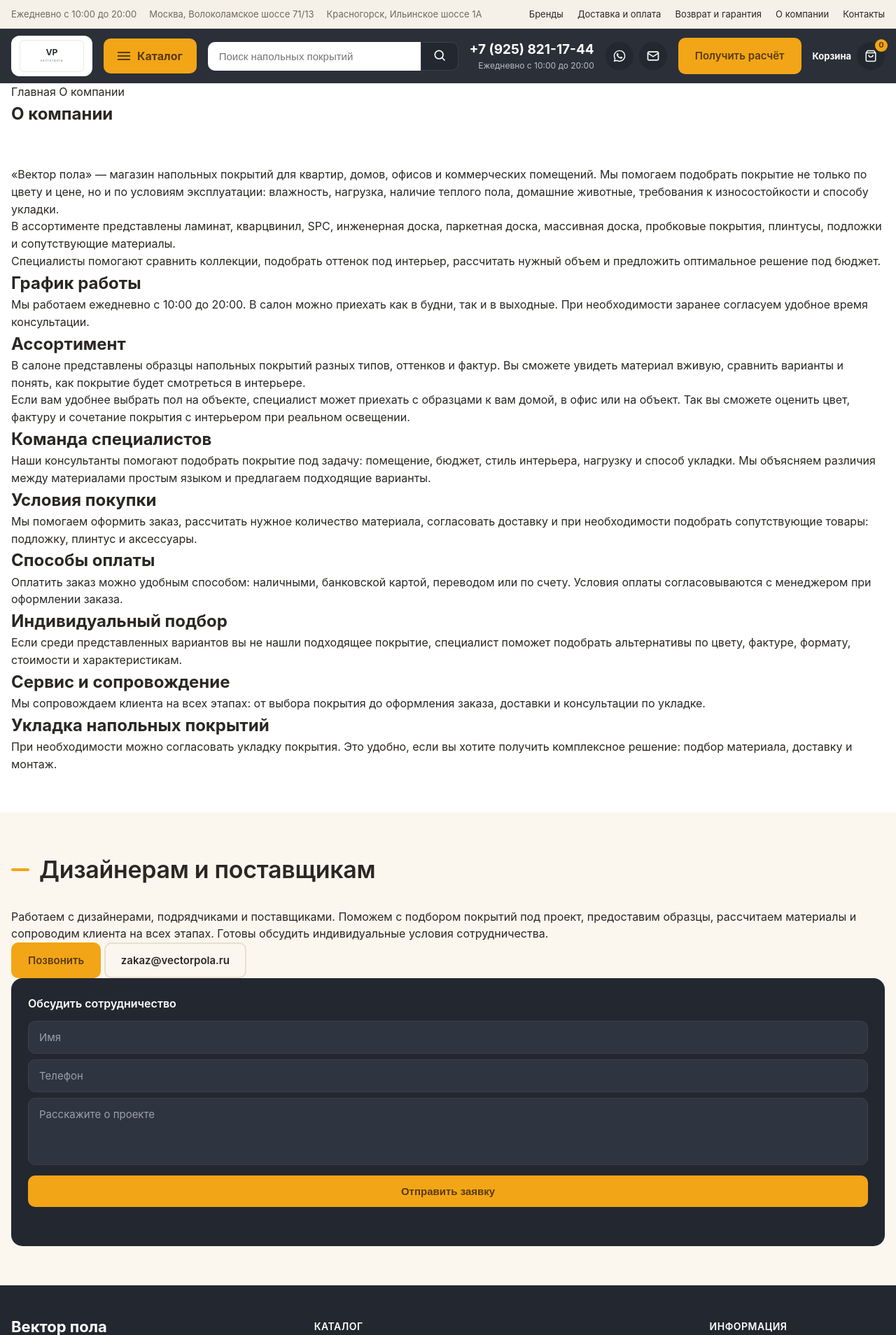
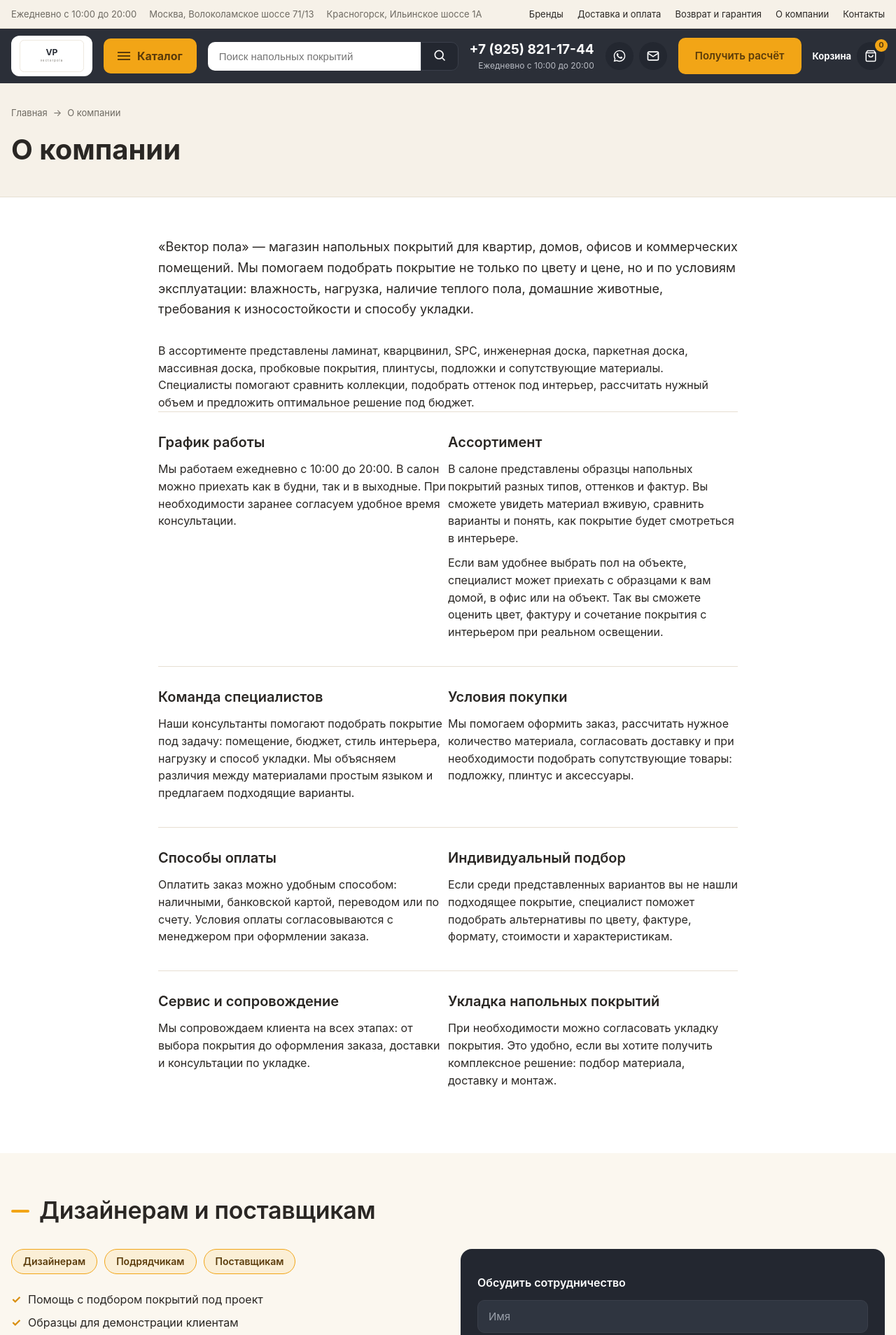
Before and after one commit to AstroZombie1950/vectorpola, a PHP site: page /about/ in a window 1280 px wide. Shown: the top 1908 px of the page at 70% size. Run offline with PHP 8.4, Linux system fonts and the light colour scheme.

Commit message:
fixes v1

```diff
--- a/about/index.php
+++ b/about/index.php
@@ -109,15 +109,34 @@ $canonical = 'https://vectorpola.ru/about/';
 	<!-- ============ ДИЗАЙНЕРАМ И ПОСТАВЩИКАМ ============ -->
 	<section class="section section--soft">
 		<div class="container">
+			<div class="section-head"><h2>Дизайнерам и поставщикам</h2></div>
+
 			<div class="collab-block">
 				<div>
-					<div class="section-head"><h2>Дизайнерам и поставщикам</h2></div>
-					<p>Работаем с дизайнерами, подрядчиками и поставщиками. Поможем с подбором покрытий под проект, предоставим образцы, рассчитаем материалы и сопроводим клиента на всех этапах. Готовы обсудить индивидуальные условия сотрудничества.</p>
+					<!-- Кому подходит -->
+					<div class="collab-audience">
+						<span>Дизайнерам</span>
+						<span>Подрядчикам</span>
+						<span>Поставщикам</span>
+					</div>
+
+					<!-- Что предлагаем -->
+					<ul class="check-list" style="margin-top: 24px;">
+						<li>Помощь с подбором покрытий под проект</li>
+						<li>Образцы для демонстрации клиентам</li>
+						<li>Расчёт материалов под объект</li>
+						<li>Сопровождение клиента на всех этапах</li>
+						<li>Индивидуальные условия сотрудничества</li>
+					</ul>
+
+					<!-- Прямые контакты -->
 					<div class="collab-contacts">
 						<a href="tel:+79258211744" class="btn btn--accent">Позвонить</a>
 						<a href="mailto:zakaz@vectorpola.ru" class="btn btn--outline">zakaz@vectorpola.ru</a>
 					</div>
 				</div>
+
+				<!-- Форма -->
 				<form class="cta-form" autocomplete="off">
 					<input type="hidden" name="source" value="О компании — Дизайнерам">
 					<p class="cta-form__title">Обсудить сотрудничество</p>
@@ -132,6 +151,11 @@ $canonical = 'https://vectorpola.ru/about/';
 						<span class="field-error"></span>
 					</div>
 					<div>
+						<input type="email" name="email" placeholder="E-mail" aria-label="E-mail"
+							data-required data-error-empty="Введите e-mail">
+						<span class="field-error"></span>
+					</div>
+					<div>
 						<textarea name="comment" placeholder="Расскажите о проекте" aria-label="Комментарий"></textarea>
 						<span class="field-error"></span>
 					</div>
@@ -142,7 +166,7 @@ $canonical = 'https://vectorpola.ru/about/';
 		</div>
 	</section>
 
-    <?php include $_SERVER['DOCUMENT_ROOT'] . '/source/include/footer.php'; ?>
+<?php include $_SERVER['DOCUMENT_ROOT'] . '/source/include/footer.php'; ?>
 
 	<script src="/source/js/main.js"></script>
 </body>
--- a/returns/index.php
+++ b/returns/index.php
@@ -73,7 +73,6 @@ $canonical = 'https://vectorpola.ru/returns/';
 			<div class="info-block">
 				<h2>Важно перед укладкой</h2>
 				<p>Перед укладкой обязательно проверьте артикул, цвет, количество упаковок и целостность материала. После начала монтажа товар считается принятым по внешнему виду.</p>
-				<div class="notice">После начала укладки претензии по внешнему виду не принимаются.</div>
 			</div>
 
 		</div>
--- /dev/null
+++ b/source/css/inner-pages.css
@@ -0,0 +1,102 @@
+/* ===================================================
+   Стили внутренних страниц
+   Подключать после main.css
+   =================================================== */
+
+/* ===== Hero страницы (не главная) ===== */
+.page-hero { background: var(--bg-cream); border-bottom: 1px solid var(--line); padding: 32px 0 36px; }
+.page-hero h1 { font-size: clamp(26px, 4vw, 40px); font-weight: var(--fw-h1); margin-top: 12px; }
+.page-hero__sub { color: var(--muted); font-size: 17px; max-width: 680px; margin-top: 12px; }
+.page-hero__actions { display: flex; flex-wrap: wrap; gap: 12px; margin-top: 20px; }
+
+/* ===== Хлебные крошки ===== */
+.breadcrumb { display: flex; align-items: center; gap: 8px; font-size: 13px; color: var(--muted); flex-wrap: wrap; }
+.breadcrumb a { color: var(--muted); }
+.breadcrumb a:hover { color: var(--accent-dark); }
+.breadcrumb span::before { content: "→"; margin-right: 8px; }
+
+/* ===== Контентная колонка (читаемая ширина) ===== */
+.inner-content { max-width: 860px; }
+
+/* ===== Вводный абзац ===== */
+.lead-text { font-size: 18px; color: var(--ink); margin-bottom: 32px; line-height: 1.65; }
+
+/* ===== Блок с подзаголовком ===== */
+.info-block { margin-bottom: 36px; }
+.info-block h2 { font-size: 20px; font-weight: var(--fw-semibold); margin-bottom: 10px; }
+.info-block p + p { margin-top: 10px; }
+
+/* ===== Информационная сетка (О компании) ===== */
+.info-grid { display: grid; gap: 0; }
+.info-grid .info-block { border-top: 1px solid var(--line); padding-top: 28px; }
+
+/* ===== Уведомление/важно ===== */
+.notice {
+	background: var(--accent-soft); border-left: 3px solid var(--accent);
+	padding: 12px 16px; border-radius: 0 var(--radius) var(--radius) 0;
+	font-size: 15px; margin-top: 14px;
+}
+
+/* ===== Список с галочками ===== */
+.check-list { list-style: none; margin-top: 14px; display: flex; flex-direction: column; gap: 8px; }
+.check-list li { padding-left: 24px; position: relative; }
+.check-list li::before { content: "✓"; position: absolute; left: 0; color: var(--accent-dark); font-weight: 700; }
+
+/* ===== Таблица условий ===== */
+.info-table { width: 100%; border-collapse: collapse; margin-top: 14px; }
+.info-table td { padding: 12px 14px; border: 1px solid var(--line); font-size: 15px; vertical-align: top; }
+.info-table td:first-child { color: var(--muted); white-space: nowrap; width: 40%; }
+.info-table--compact td:first-child { width: 30%; }
+
+@media (max-width: 600px) {
+	.info-table td:first-child { white-space: normal; width: auto; }
+	.info-table tr { display: grid; }
+	.info-table td { border-bottom: none; }
+	.info-table tr:not(:last-child) td:last-child { border-bottom: 1px solid var(--line); }
+}
+
+/* ===== Страница контактов ===== */
+.contacts-top { display: flex; flex-wrap: wrap; gap: 28px; justify-content: space-between; align-items: flex-start; margin-bottom: 40px; }
+.contacts-info { display: flex; flex-direction: column; gap: 16px; }
+.contact-item { display: flex; gap: 12px; align-items: flex-start; }
+.contact-item svg { flex-shrink: 0; margin-top: 2px; color: var(--accent-dark); }
+.contact-item b { display: block; font-size: 13px; color: var(--muted); margin-bottom: 2px; font-weight: var(--fw-medium); }
+.contact-item a, .contact-item span { font-size: 16px; font-weight: var(--fw-medium); }
+.contact-item a:hover { color: var(--accent-dark); }
+.contacts-actions { display: flex; flex-wrap: wrap; gap: 12px; }
+
+/* Карточки салонов */
+.salons-grid { display: grid; grid-template-columns: 1fr; gap: 16px; margin-bottom: 32px; }
+.salon-card { background: var(--bg-cream); border: 1px solid var(--line); border-radius: var(--radius-lg); padding: 24px; }
+.salon-card__badge { display: inline-block; background: var(--accent); color: var(--on-accent); font-size: 12px; font-weight: var(--fw-bold); padding: 3px 10px; border-radius: 20px; margin-bottom: 10px; }
+.salon-card h2 { font-size: 20px; font-weight: var(--fw-semibold); margin-bottom: 6px; }
+.salon-card p { color: var(--muted); font-size: 15px; margin-bottom: 16px; }
+
+/* Карта */
+.map-wrap { border-radius: var(--radius-lg); overflow: hidden; border: 1px solid var(--line); }
+.map-wrap iframe { display: block; width: 100%; height: 400px; border: none; }
+.map-placeholder { height: 400px; background: var(--bg-cream); display: flex; align-items: center; justify-content: center; color: var(--muted); }
+
+/* ===== Страница О компании: блок дизайнерам ===== */
+.collab-block { display: grid; grid-template-columns: 1fr; gap: 36px; }
+.collab-block p { font-size: 16px; margin-top: 12px; }
+.collab-contacts { display: flex; flex-wrap: wrap; gap: 12px; margin-top: 20px; }
+.cta-form__title { font-weight: var(--fw-semibold); font-size: 16px; color: #fff; }
+
+/* ===== Адаптив внутренних страниц ===== */
+@media (min-width: 768px) {
+	.salons-grid { grid-template-columns: 1fr 1fr; }
+	.collab-block { grid-template-columns: 1fr 1fr; }
+	.info-grid { grid-template-columns: 1fr 1fr; }
+}
+
+/* Теги аудитории (дизайнерам / подрядчикам / поставщикам) */
+.collab-audience { display: flex; flex-wrap: wrap; gap: 10px; margin-bottom: 8px; }
+.collab-audience span {
+	background: var(--accent-soft); border: 1px solid var(--accent);
+	color: var(--on-accent); font-weight: var(--fw-semibold); font-size: 14px;
+	padding: 6px 16px; border-radius: 40px;
+}
+
+/* Якорный сдвиг — компенсируем высоту sticky-шапки */
+[id] { scroll-margin-top: calc(78px + 12px); }
--- a/source/css/main.css
+++ b/source/css/main.css
@@ -346,3 +346,6 @@ body.menu-open { position: fixed; width: 100%; overflow: hidden; }
 	.cart span:not(.count) { display: none; }
 	.contacts .phone { font-size: 16px; }
 }
+
+/* Якорный сдвиг — компенсируем высоту sticky-шапки (~78px + зазор) */
+[id] { scroll-margin-top: 90px; }
--- a/source/js/main.js
+++ b/source/js/main.js
@@ -1,73 +1,79 @@
-/* Кнопка «наверх» */
-const toTop = document.getElementById('toTop');
-window.addEventListener('scroll', () => {
-	toTop.classList.toggle('show', window.scrollY > 400);
-});
-toTop.addEventListener('click', () => window.scrollTo({ top: 0, behavior: 'smooth' }));
-
-/* Динамический год в футере */
+/* ===== Год в футере ===== */
 const yearEl = document.getElementById('currentYear');
 if (yearEl) yearEl.textContent = new Date().getFullYear();
 
-/* FAQ: плавная анимация высоты */
-document.querySelectorAll('.faq details').forEach(d => {
-	const summary = d.querySelector('summary');
-	const ans = d.querySelector('.ans');
-	summary.addEventListener('click', e => {
-		e.preventDefault();
-		if (d.open) {
-			/* закрытие: из текущей высоты в 0 */
+/* ===== Кнопка «наверх» ===== */
+const toTop = document.getElementById('toTop');
+if (toTop) {
+	window.addEventListener('scroll', () => {
+		toTop.classList.toggle('show', window.scrollY > 400);
+	});
+	toTop.addEventListener('click', () => window.scrollTo({ top: 0, behavior: 'smooth' }));
+}
+
+/* ===== Якорные ссылки со сдвигом на высоту шапки ===== */
+document.addEventListener('click', e => {
+	const link = e.target.closest('a[href^="#"]');
+	if (!link) return;
+	const id = link.getAttribute('href').slice(1);
+	if (!id) return;
+	const target = document.getElementById(id);
+	if (!target) return;
+	e.preventDefault();
+	const header = document.querySelector('.header');
+	const offset = header ? header.offsetHeight + 12 : 80;
+	const top = target.getBoundingClientRect().top + window.scrollY - offset;
+	window.scrollTo({ top, behavior: 'smooth' });
+});
+
+/* ===== FAQ: плавное открытие ===== */
+document.querySelectorAll('.faq details').forEach(details => {
+	const ans = details.querySelector('.ans');
+	const ansIn = details.querySelector('.ans-in');
+	if (!ans || !ansIn) return;
+
+	details.addEventListener('toggle', () => {
+		if (details.open) {
+			ans.style.height = ansIn.offsetHeight + 'px';
+		} else {
 			ans.style.height = ans.scrollHeight + 'px';
 			requestAnimationFrame(() => { ans.style.height = '0'; });
-			ans.addEventListener('transitionend', function end() {
-				d.open = false; ans.style.height = ''; ans.removeEventListener('transitionend', end);
-			}, { once: true });
-		} else {
-			/* открытие: из 0 в реальную высоту, затем снимаем inline */
-			d.open = true;
-			ans.style.height = '0';
-			requestAnimationFrame(() => { ans.style.height = ans.scrollHeight + 'px'; });
-			ans.addEventListener('transitionend', function end() {
-				ans.style.height = ''; ans.removeEventListener('transitionend', end);
-			}, { once: true });
 		}
 	});
 });
 
-/* Мобильное меню: открытие/закрытие, скролл-лок, Escape */
+/* ===== Мобильное меню ===== */
 const burger = document.getElementById('mobileBurger');
-const mmenu = document.getElementById('mobileMenu');
-const mmClose = mmenu.querySelector('.mm-close');
-const openMenu = () => {
-	/* Сохраняем текущий скролл и фиксируем страницу */
-	const scrollY = window.scrollY;
-	document.body.style.top = `-${scrollY}px`;
+const menu   = document.getElementById('mobileMenu');
+const close  = menu?.querySelector('.mm-close');
+
+function openMenu() {
+	menu.classList.add('open');
+	menu.setAttribute('aria-hidden', 'false');
 	document.body.classList.add('menu-open');
-	mmenu.classList.add('open');
-	mmenu.setAttribute('aria-hidden', 'false');
-};
-const closeMenu = () => {
-	/* Снимаем фиксацию и восстанавливаем позицию скролла */
-	const scrollY = parseInt(document.body.style.top || '0') * -1;
+}
+function closeMenu() {
+	menu.classList.remove('open');
+	menu.setAttribute('aria-hidden', 'true');
 	document.body.classList.remove('menu-open');
-	document.body.style.top = '';
-	window.scrollTo(0, scrollY);
-	mmenu.classList.remove('open');
-	mmenu.setAttribute('aria-hidden', 'true');
-};
-burger.addEventListener('click', openMenu);
-mmClose.addEventListener('click', closeMenu);
-/* закрытие по клику на любую ссылку меню */
-mmenu.querySelectorAll('a').forEach(a => a.addEventListener('click', closeMenu));
-/* закрытие по Escape */
-document.addEventListener('keydown', e => { if (e.key === 'Escape' && mmenu.classList.contains('open')) closeMenu(); });
-/* авто-закрытие при переходе на десктоп */
-window.addEventListener('resize', () => { if (window.innerWidth > 900 && mmenu.classList.contains('open')) closeMenu(); });
+}
+
+if (burger) burger.addEventListener('click', openMenu);
+if (close)  close.addEventListener('click', closeMenu);
+
+/* Закрытие по клику на ссылку внутри меню */
+menu?.querySelectorAll('a').forEach(a => a.addEventListener('click', closeMenu));
+
+/* Закрытие по Escape */
+document.addEventListener('keydown', e => { if (e.key === 'Escape') closeMenu(); });
+
+/* Закрытие при расширении окна выше мобильной точки */
+window.addEventListener('resize', () => { if (window.innerWidth > 900) closeMenu(); });
+
 /* ===== Телефонная маска ===== */
 function applyPhoneMask(input) {
 	input.addEventListener('input', function () {
 		let val = this.value.replace(/\D/g, '');
-		/* нормализуем: 8 → 7, добавляем 7 если нет */
 		if (val.startsWith('8')) val = '7' + val.slice(1);
 		if (!val.startsWith('7') && val.length > 0) val = '7' + val;
 		val = val.slice(0, 11);
@@ -80,11 +86,9 @@ function applyPhoneMask(input) {
 		if (val.length >= 9) out += '-' + val.slice(9, 11);
 		this.value = out;
 	});
-	/* при фокусе ставим +7 если пусто */
 	input.addEventListener('focus', function () {
 		if (this.value === '') this.value = '+7 ';
 	});
-	/* если только +7 — очищаем при уходе */
 	input.addEventListener('blur', function () {
 		if (this.value.trim() === '+7') this.value = '';
 	});
@@ -95,13 +99,18 @@ function validateField(input) {
 	const errorEl = input.parentElement.querySelector('.field-error');
 	let msg = '';
 
-	if (input.dataset.required !== undefined && input.value.trim() === '') {
+	const val = input.value.trim();
+
+	if (input.dataset.required !== undefined && val === '') {
 		msg = input.dataset.errorEmpty || 'Заполните поле';
 	} else if (input.type === 'tel') {
 		const digits = input.value.replace(/\D/g, '');
 		if (digits.length < 11) msg = 'Введите полный номер телефона';
+	} else if (input.type === 'email' && val !== '') {
+		/* Простая проверка формата email */
+		if (!/^[^\s@]+@[^\s@]+\.[^\s@]+$/.test(val)) msg = 'Введите корректный e-mail';
 	} else if (input.dataset.minlen) {
-		if (input.value.trim().length < +input.dataset.minlen) {
+		if (val.length < +input.dataset.minlen) {
 			msg = input.dataset.errorShort || 'Слишком коротко';
 		}
 	}
@@ -118,19 +127,17 @@ function initCtaForm(formEl) {
 	const phoneInput = formEl.querySelector('input[type="tel"]');
 	if (phoneInput) applyPhoneMask(phoneInput);
 
-	/* Валидация по blur для каждого поля */
+	/* Валидация по blur */
 	formEl.querySelectorAll('input, textarea').forEach(field => {
 		field.addEventListener('blur', () => validateField(field));
 	});
 
-	/* Отправка */
-	const btn = formEl.querySelector('button[type="button"]');
+	const btn    = formEl.querySelector('button[type="button"]');
 	const status = formEl.querySelector('.form-status');
 
 	btn.addEventListener('click', async () => {
-		/* Валидируем все поля */
 		const fields = [...formEl.querySelectorAll('input, textarea')];
-		const valid = fields.map(validateField).every(Boolean);
+		const valid  = fields.map(validateField).every(Boolean);
 		if (!valid) return;
 
 		btn.disabled = true;
@@ -138,10 +145,8 @@ function initCtaForm(formEl) {
 		btn.textContent = 'Отправляем…';
 		if (status) { status.textContent = ''; status.className = 'form-status'; }
 
-		const data = new FormData(formEl);
-
 		try {
-			const res = await fetch('/source/php/send.php', { method: 'POST', body: data });
+			const res  = await fetch('/source/php/send.php', { method: 'POST', body: new FormData(formEl) });
 			const json = await res.json();
 			if (json.ok) {
 				if (status) { status.textContent = 'Заявка отправлена! Мы перезвоним вам.'; status.classList.add('ok'); }
@@ -159,5 +164,4 @@ function initCtaForm(formEl) {
 	});
 }
 
-/* Инициализируем все формы на странице */
 document.querySelectorAll('.cta-form').forEach(initCtaForm);
--- a/source/php/config.php
+++ b/source/php/config.php
@@ -5,5 +5,5 @@ if (basename(__FILE__) === basename($_SERVER['SCRIPT_FILENAME'])) {
 }
 
 /* ===== Telegram ===== */
-define('TG_TOKEN',   '8776087593:AAFNFQ5Arf_znKFtfEMRZbzSGsVxEWCARzs');
-define('TG_CHAT_ID', '-1003799035992');
+define('TG_TOKEN',   'TG_TOKEN-hid');
+define('TG_CHAT_ID', 'TG_CHAT_ID-hid');
```
Also changed, not shown: contacts/index.php (+6 -9 lines), source/php/send.php (+10 -2 lines), .htaccess.
